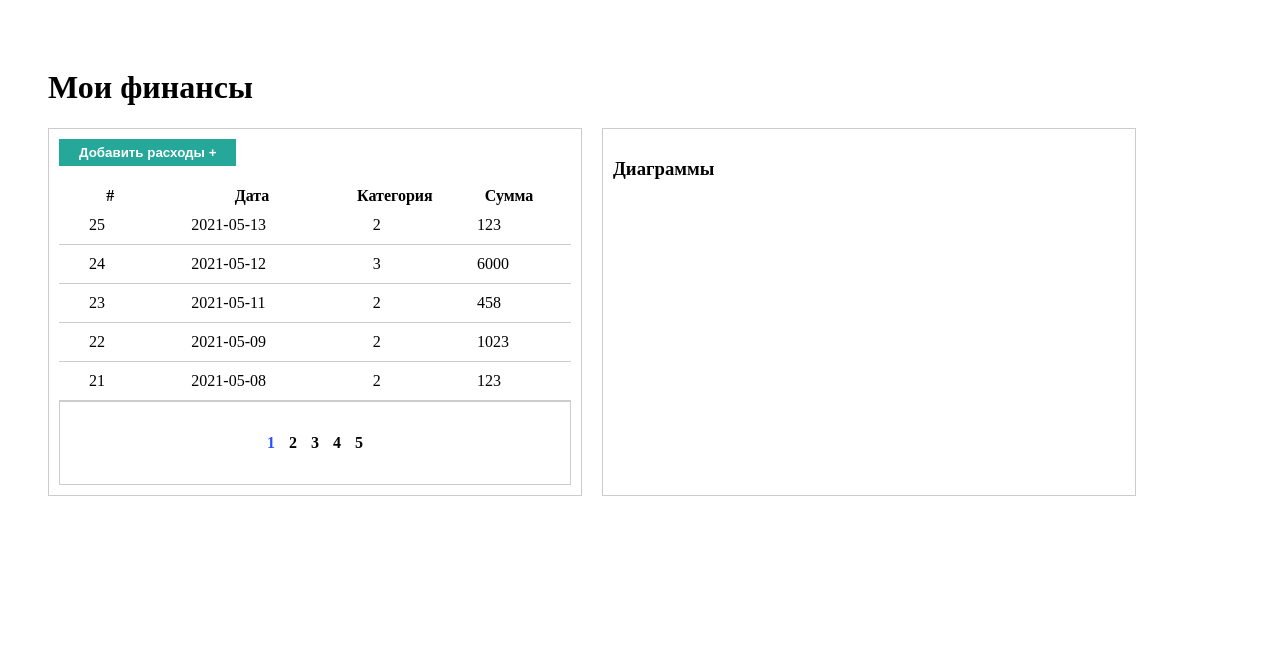
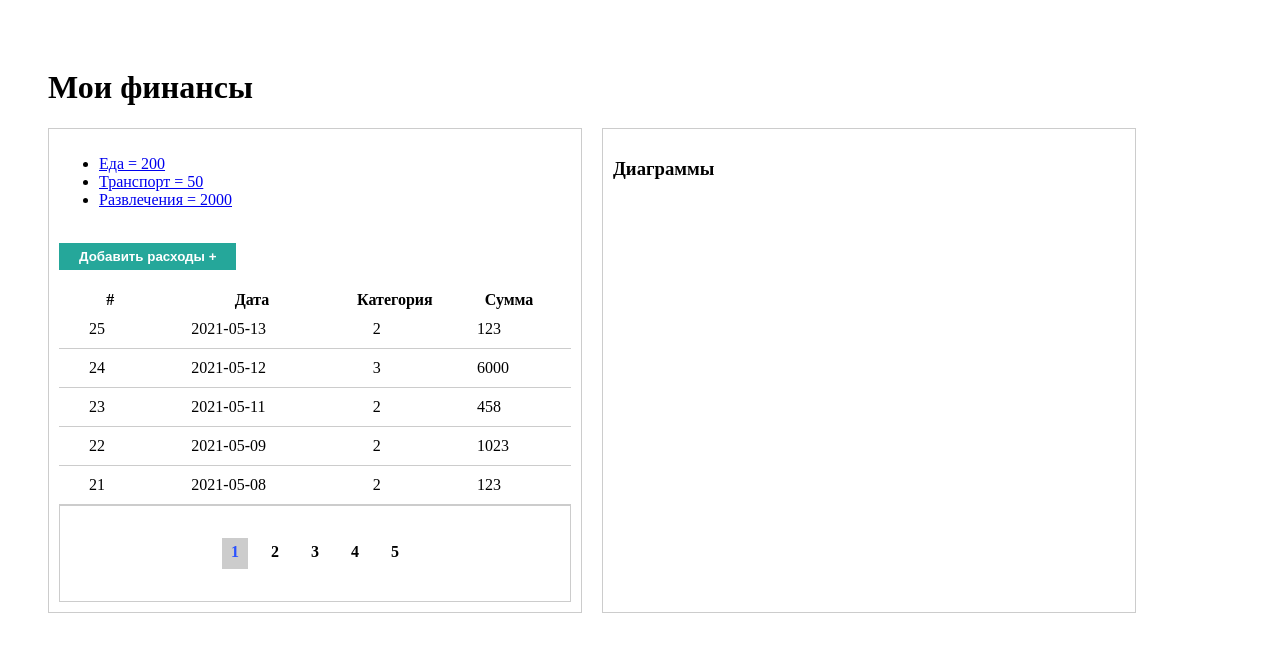
Before and after one commit to Rome44100/GB_vuejs, a Vue app in the folder grossbook/: page / in a window 1280 px wide. Shown: the top 652 px of the page. Built offline with nearby package versions, Linux system fonts and the light colour scheme.

Commit message:
Add event on tag A

```diff
--- a/grossbook/src/App.vue
+++ b/grossbook/src/App.vue
@@ -6,6 +6,20 @@
       </header>
       <main>
         <div :class="[$style.columns]">
+          <ul>
+            <li>
+              <router-link to="/add/payment/Food?value=200" v-slot="{ href }" custom>
+                <a :href="href" @click="setDefaultPay">Еда = 200</a>
+              </router-link>
+            </li>
+            <li>
+              <router-link to="/add/payment/Transport?value=50">Транспорт = 50</router-link>
+            </li>
+            <li>
+              <router-link to="/add/payment/Entertainment?value=2000" @click="setDefaultPay">Развлечения = 2000</router-link>
+            </li>
+          </ul>
+          <br>
           <button :class="[$style.add_btn]" @click="toggleAddForm">Добавить расходы +</button>
           <div v-show="flag" :class="[$style.toggle_form]">
             <PaymentForm />
@@ -47,6 +61,11 @@ export default {
     ]),
     toggleAddForm () {
       this.flag = !this.flag
+    },
+    setDefaultPay ($event) {
+      console.log(this.$router)
+      console.log($event)
+      $event.target.preventDefault()
     }
   },
   computed: {
--- a/grossbook/src/components/Pagination.vue
+++ b/grossbook/src/components/Pagination.vue
@@ -2,8 +2,8 @@
   <div :class="[$style.pagination]">
     <ul>
       <li v-for="(n, index) in getPages" :key="index">
-        <a v-if="n == getCurPage" :class="[$style.active]" href="#1" @click="setPage(n)">{{ n }}</a>
-        <a v-else href="#1" @click="setPage(n)">{{ n }}</a>
+        <span v-if="n == getCurPage" :class="[$style.active]" @click="setPage(n)">{{ n }}</span>
+        <span v-else @click="setPage(n)">{{ n }}</span>
       </li>
     </ul>
   </div>
@@ -45,13 +45,20 @@ export default {
 .pagination li {
   list-style: none;
 }
-.pagination a {
+.pagination span {
     color: #000;
     text-decoration: none;
     font-weight: 600;
+    cursor: pointer;
+    display: inline-block;
+    width: 26px;
+    height: 26px;
+    text-align: center;
+    padding-top: 5px;
 }
-.pagination a.active {
+.pagination span.active {
     color: rgb(43, 82, 255);
     cursor: default;
+    background-color: #ccc;
 }
 </style>
--- a/grossbook/src/router/index.js
+++ b/grossbook/src/router/index.js
@@ -3,12 +3,19 @@ import Router from 'vue-router'
 
 Vue.use(Router)
 
-export default new Router({
+const router = new Router({
+  mode: 'history',
   routes: [
     {
-      path: '/',
+      path: '/:value',
       name: 'doc_root'
       // component:
     }
   ]
 })
+
+// router.afterEach((to, from) => {
+//   // console.log(to)
+// })
+
+export default router
```
